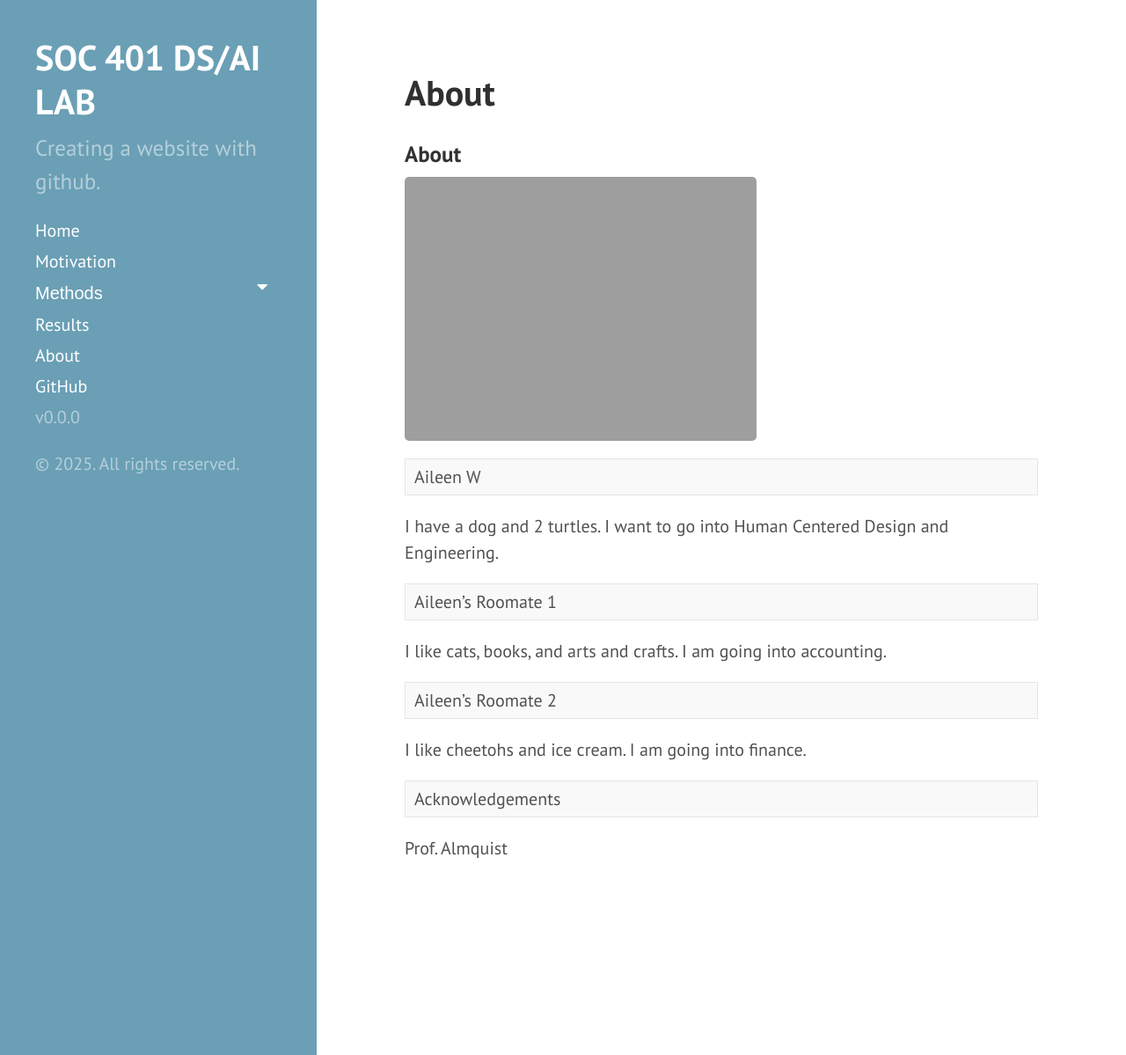
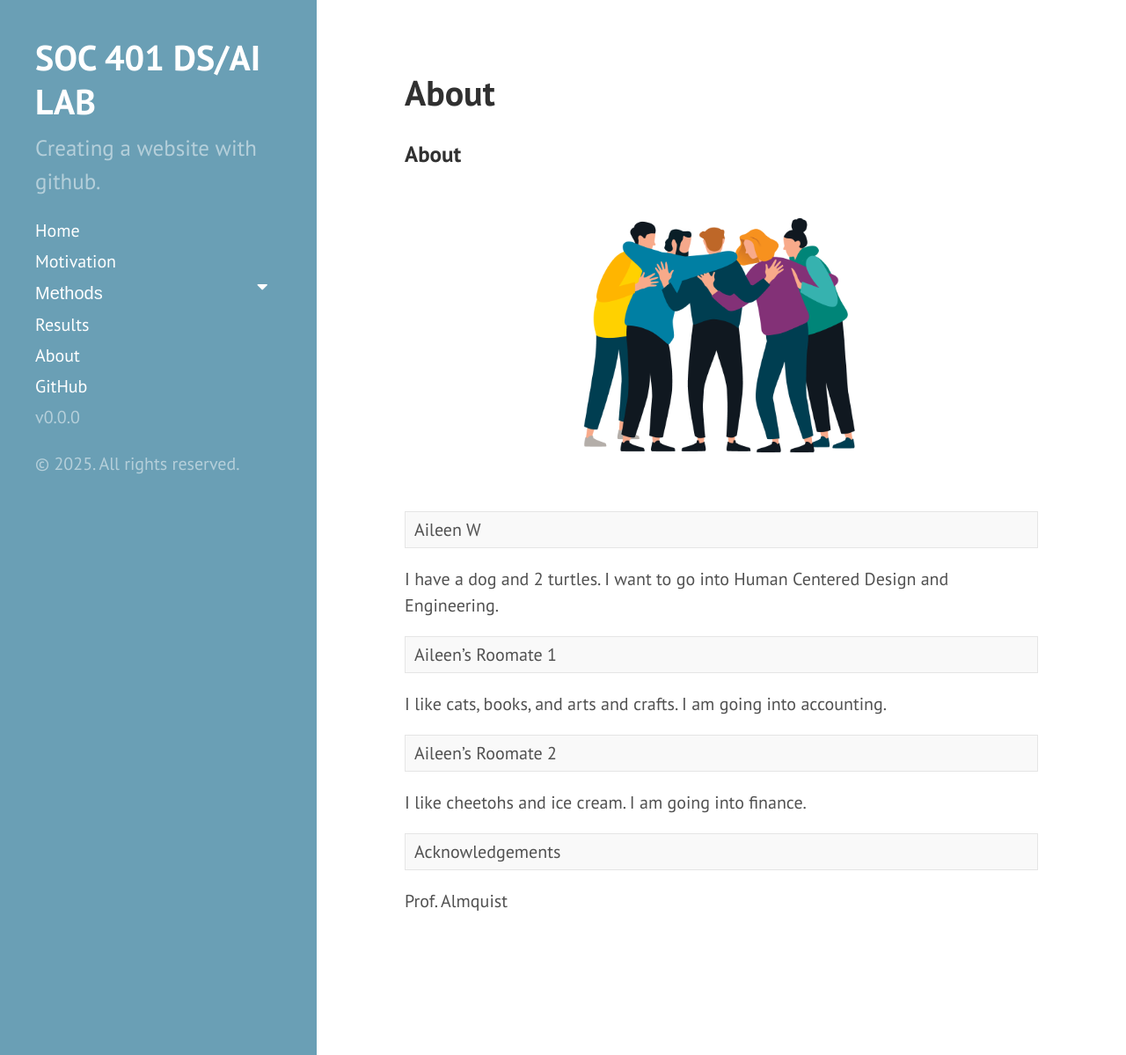
Before and after one commit to alwu25/My-SOC-401-Project, a Jekyll site: the page built from about.md, in a window 1280 px wide and 1199 px high. Shown: the whole window at 88% size. Built offline with Jekyll 4.4.1, drawn with Linux system fonts in a browser that asks for light colours.

Commit message:
Update about.md

```diff
--- a/about.md
+++ b/about.md
@@ -5,7 +5,7 @@ title: About
 
 ### About
 
-<img src="{{ site.url }}{{ site.baseurl }}/assets/img/teamphoto.HEIC">
+<img src="{{ site.url }}{{ site.baseurl }}/assets/img/Team spirit.png">
 
 | Aileen W |
 
```
